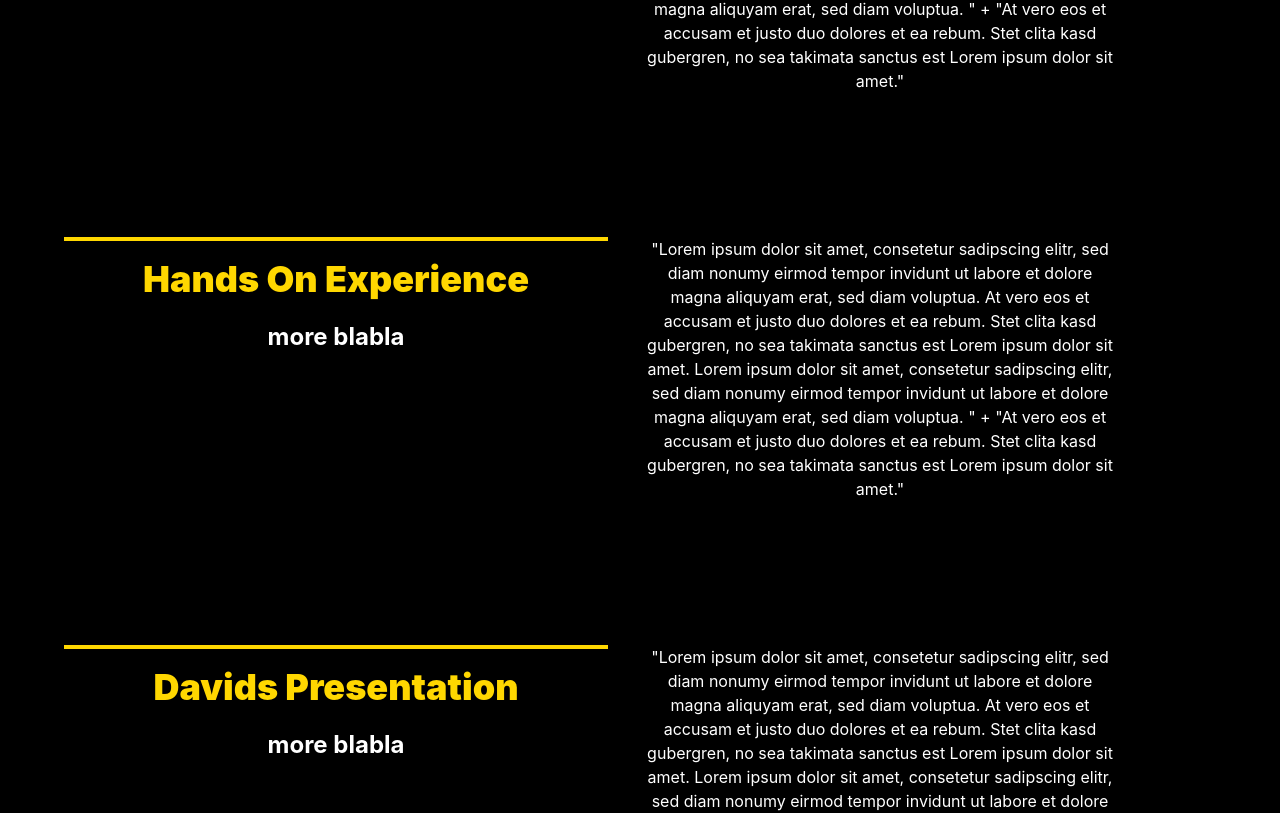
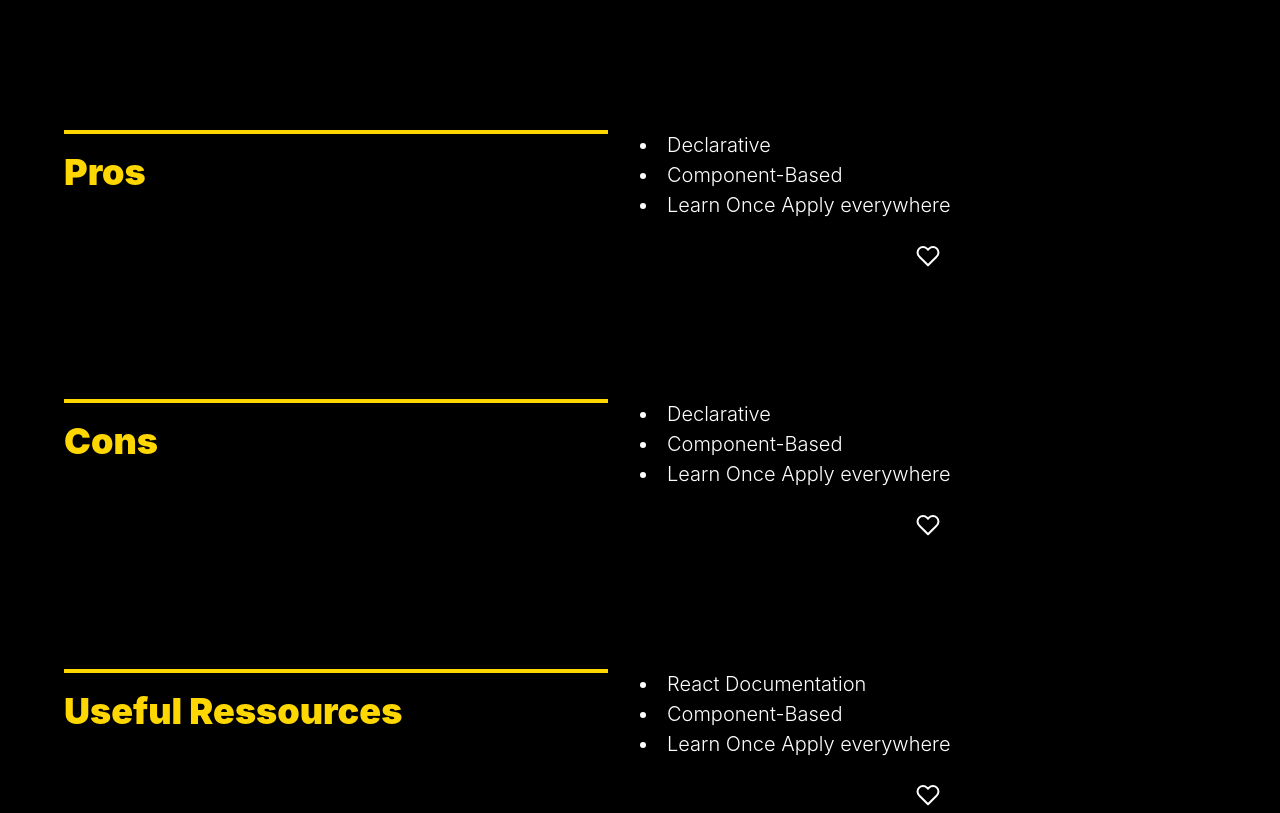
Before and after one commit to Bonk-Army/eportfolio_react, a React (Create React App) app: page / in a window 1280 px wide. Shown: the part 1417-2230 px from the top of the page. Built offline with nearby package versions, Linux system fonts and the light colour scheme.

Commit message:
:construction: working on hide and show stuff

```diff
--- a/package.json
+++ b/package.json
@@ -7,12 +7,14 @@
     "@testing-library/jest-dom": "^5.11.4",
     "@testing-library/react": "^11.1.0",
     "@testing-library/user-event": "^12.1.10",
+    "rc-virtual-list": "^3.2.2",
     "react": "^17.0.1",
     "react-dom": "^17.0.1",
     "react-feather": "^2.0.8",
     "react-router-dom": "^5.2.0",
     "react-router-hash-link": "^2.2.2",
     "react-scripts": "4.0.0",
+    "react-typist": "^2.0.5",
     "tachyons": "^4.12.0",
     "web-vitals": "^0.2.4"
   },
--- a/src/App.js
+++ b/src/App.js
@@ -8,6 +8,8 @@ import { MemoryRouter } from 'react-router'
 import Slide from "./components/slides/slide.component";
 import { HashLink } from 'react-router-hash-link';
 import { ChevronUp } from 'react-feather';
+import Typist from 'react-typist';
+
 
 class App extends Component {
 
@@ -24,7 +26,9 @@ class App extends Component {
                 <header className="App-header">
                     <img src={logo} className="App-logo" alt="logo"/>
                     <p className="presentationTitle">
-                        E-Portfolio React SE-Course WS 2020/2021
+                        <Typist>
+                        E-Portfolio on React SE-Course WS 2020/2021
+                        </Typist>
                     </p>
                     <SocialLogoComponent />
                 </header>
--- a/src/components/cardlist/card-list.topics.js
+++ b/src/components/cardlist/card-list.topics.js
@@ -10,14 +10,4 @@ export const topics = [
         description: ''
 
     },
-    {
-        id: 3,
-        name: 'Hands On Experience',
-        description: ''
-    },
-    {
-        id: 4,
-        name: 'Davids Presentation',
-        description: '',
-    },
 ];
--- a/src/components/slides/slide.component.jsx
+++ b/src/components/slides/slide.component.jsx
@@ -1,31 +1,51 @@
-import React from 'react';
+import React, {Component} from 'react';
 import 'tachyons';
 import {slides} from "./slides.text";
+import List from 'rc-virtual-list';
+import {Heart} from "react-feather";
 
 const slide2 = slides;
 
-const Slide = ({ slides }) => {
+class Slide extends Component{
+
+constructor(props) {
+    super(props);
+    this.state = {
+        visible: true
+    };
+    this.clickedFunction = this.clickedFunction.bind(this);
+}
+
+    clickedFunction() {
+        this.setState(state => ({      visible: !state.visible    }));
+    }
+
+    render() {
+
+
     return (
         <div className="bg-black">
         {slide2.map(slide => (
         <article className="yellow cf ph3 ph5-ns pv5 p5 center" id={slide.topic}>
             <header className="fn fl-ns w-50-ns pr4-ns">
-                <h1 className="f2 lh-title fw9 mb3 mt0 pt3 bt bw2">
+                <h1 className="f2 lh-title fw9 mb3 mt0 pt3 bt bw2 tl">
                     {slide.topic}
                 </h1>
-                <h2 className="f3 white lh-title">
-                    {slide.smallTopic}
-                </h2>
             </header>
             <div className="white fn fl-ns w-50-ns">
                 <p className="f5 lh-copy measure mt0-ns">
-                    {slide.text}
+
+                    {this.state.visible ?
+                    <List data={slide.text} itemKey="id" className="tl pb2 fw3 f4">
+                        {index => <li>{index}</li>}
+                    </List> : console.log('hidden bro')}
                 </p>
+                <Heart onClick={this.clickedFunction}>I am hidden</Heart>
             </div>
         </article>
         ))}
         </div>
-    );
+    );}
 }
 
 export default Slide;
--- a/src/components/slides/slides.text.js
+++ b/src/components/slides/slides.text.js
@@ -6,25 +6,34 @@ export const slides = [
         "id": "1",
         "topic": "Introduction",
         "smallTopic": "Where does React come from?",
-        "text": "oooo\n"
+        text: ['Established in 2013 by Facebook', 'A lot of code, hard to manage', 'Angular js was building.']
     },
     {
         "id": "2",
         "topic": "Main Concepts of React",
         "smallTopic": "more blabla",
-        "text": text
+        text: ['Declarative','Component-Based','Learn Once Apply everywhere', 'Virtual DOM']
+
     },
     {
         "id": "3",
-        "topic": "Hands On Experience",
+        "topic": "Pros",
         "smallTopic": "more blabla",
-        "text": text
+        text: ['Declarative','Component-Based','Learn Once Apply everywhere']
+
     },
     {
         "id": "4",
-        "topic": "Davids Presentation",
+        "topic": "Cons",
         "smallTopic": "more blabla",
-        "text": text
+        text: ['Declarative','Component-Based','Learn Once Apply everywhere']
+
     },
+    {
+        "id": "5",
+        "topic": "Useful Ressources",
+        "smallTopic": "more blabla",
+        text: ['React Documentation','Component-Based','Learn Once Apply everywhere']
 
+    },
 ]
```
Also changed, not shown: 1 other file (tests, documents, lock files or other folders).
